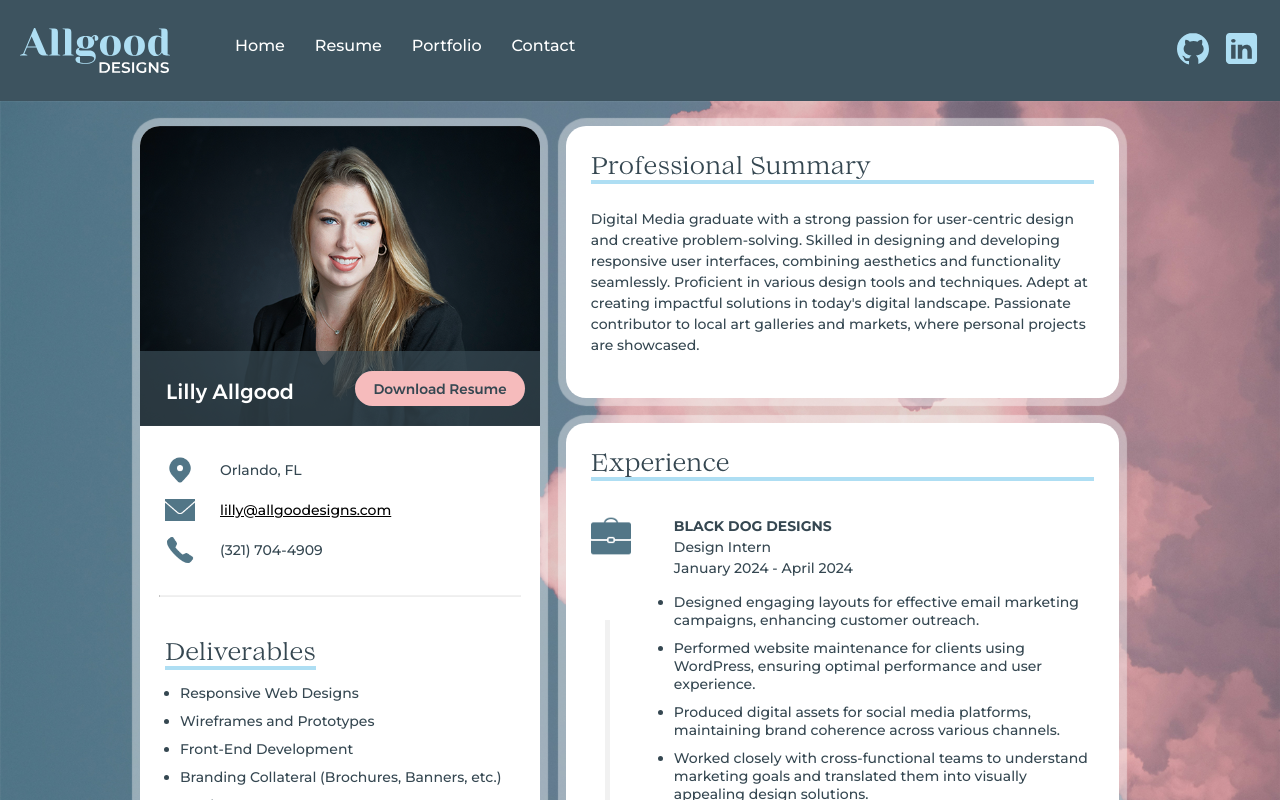
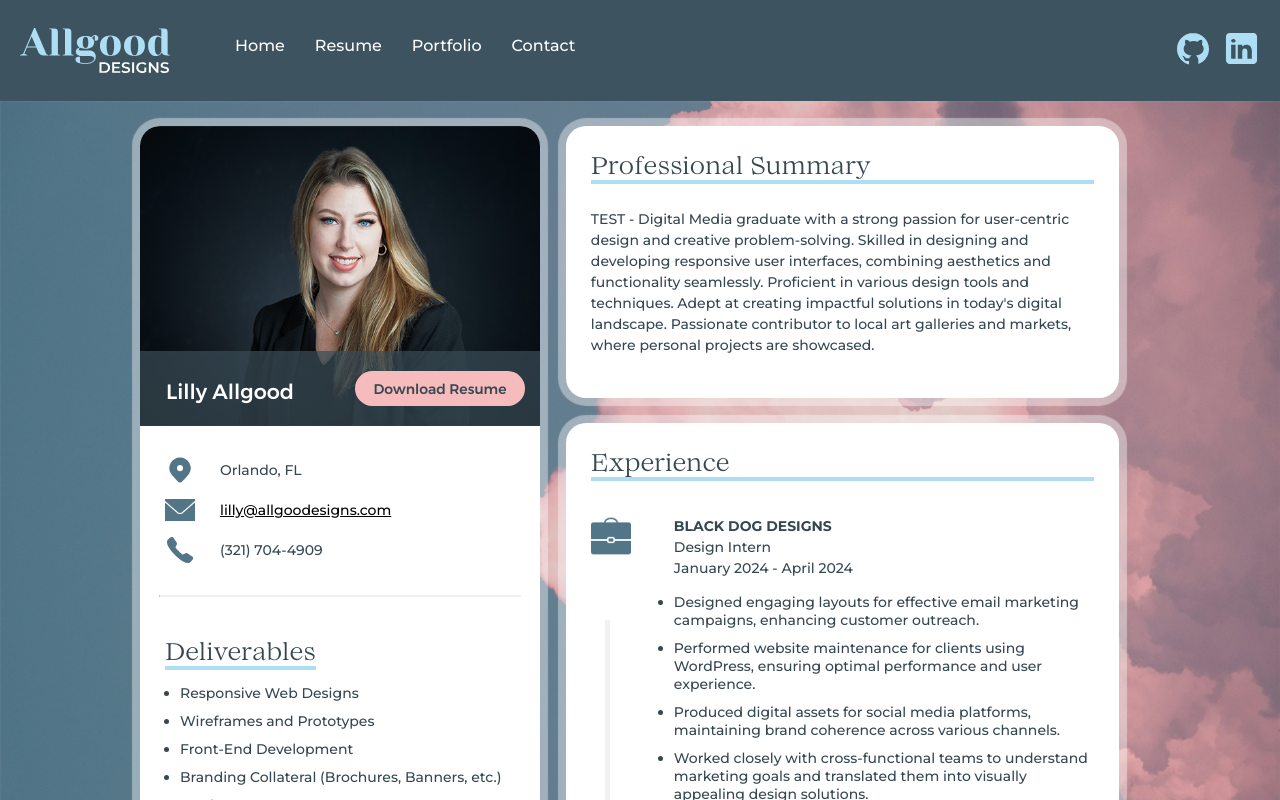
Before and after one commit to Lillybliss/Allgood-Designs, a React (Create React App) app: page /resume in a window 1280 px wide. Shown: the top 800 px of the page. Built offline with nearby package versions, Linux system fonts and the light colour scheme.

Commit message:
test commit

```diff
--- a/src/Resume.js
+++ b/src/Resume.js
@@ -152,7 +152,7 @@ const Resume = () => {
           <div className="prof-summary">
             <h2 className="underline">Professional Summary</h2>
             <p className="resume-p">
-              Digital Media graduate with a strong passion for user-centric
+              TEST - Digital Media graduate with a strong passion for user-centric
               design and creative problem-solving. Skilled in designing and
               developing responsive user interfaces, combining aesthetics and
               functionality seamlessly. Proficient in various design tools and
```
